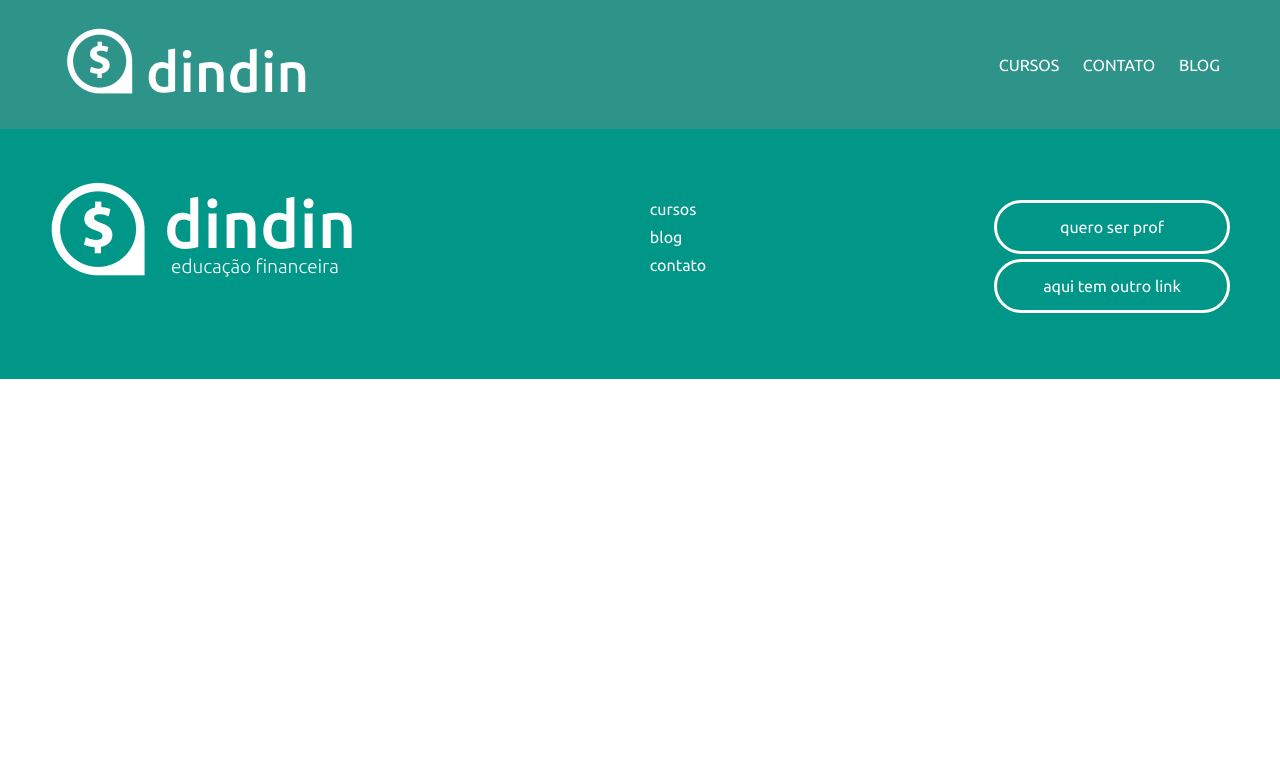
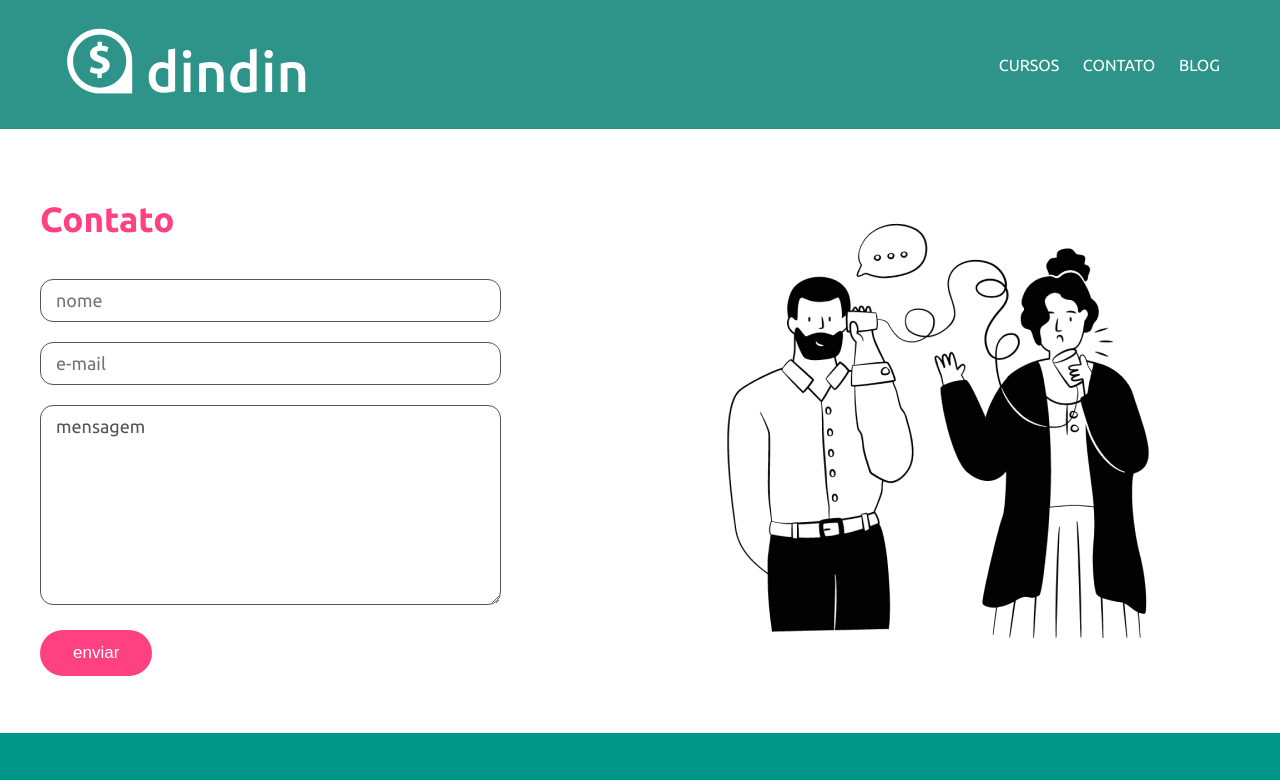
Before and after one commit to yagante/desafio-dindin, a plain HTML site: page contato.html in a window 1280 px wide. Shown: the top 780 px of the page. Drawn offline with Linux system fonts and the light colour scheme.

Commit message:
adc pag contato post e alt css

```diff
--- a/contato.html
+++ b/contato.html
@@ -21,6 +21,21 @@
                         </nav>
                     </div>
             </header>
+
+            <section class="contato">
+                <div class="container">
+                    <div class="form">
+                        <h1>Contato</h1>
+                        <form>
+                            <input placeholder="nome" type="text">
+                            <input placeholder="e-mail" type="email">
+                            <textarea placeholder="mensagem">mensagem</textarea>
+                            <button type="submit">enviar</button>
+                        </form>
+                    </div>
+                    <img src="./dindin-imagens/ilustra-contato.png">
+                </div>
+            </section>
 
             <footer>
                 <div class="container">
--- a/css/main.css
+++ b/css/main.css
@@ -492,6 +492,58 @@ footer .links ul li a {
     color: #FF4081;
    }
 
-   .blog-posts .container p {
+   .contato img {
+    padding: 80px;
+   }
 
+   .contato .container {
+    display: flex;
+    justify-content: space-between;
+    align-items: center;
+    width: 1200px;
+    margin: 0 auto;
    }
+
+   .contato h1 {
+    font-family: 'Ubuntu';
+    font-style: normal;
+    font-size: 35px;
+    color: #FF4081;
+   }
+
+   .contato .container form {
+    width: 400px;
+   }
+
+   .contato .container form input,
+   .contato .container textarea {
+    width: 100%;
+    padding: 5px 15px;
+    margin: 10px 0px;
+    border-radius: 13px;
+    font-family: 'Ubuntu';
+    font-style: normal;
+    font-weight: 400;
+    font-size: 18px;
+    line-height: 31px;
+    color: #555555;
+    width: 461px;
+    border: 1px solid #555555;
+   }
+
+   .contato .container textarea {
+    height: 200px;
+   }
+
+   .contato button {
+    border: 3px solid #FF4081;
+    padding: 10px 30px;
+    border-radius: 62px;
+    color: #FFFFFF;
+    text-decoration: none;
+    font-weight: 100;
+    font-size: 17px;
+    display: inline-block;
+    margin-top: 15px;
+    background: #FF4081;
+   }
```
Also changed, not shown: post.html (added).
